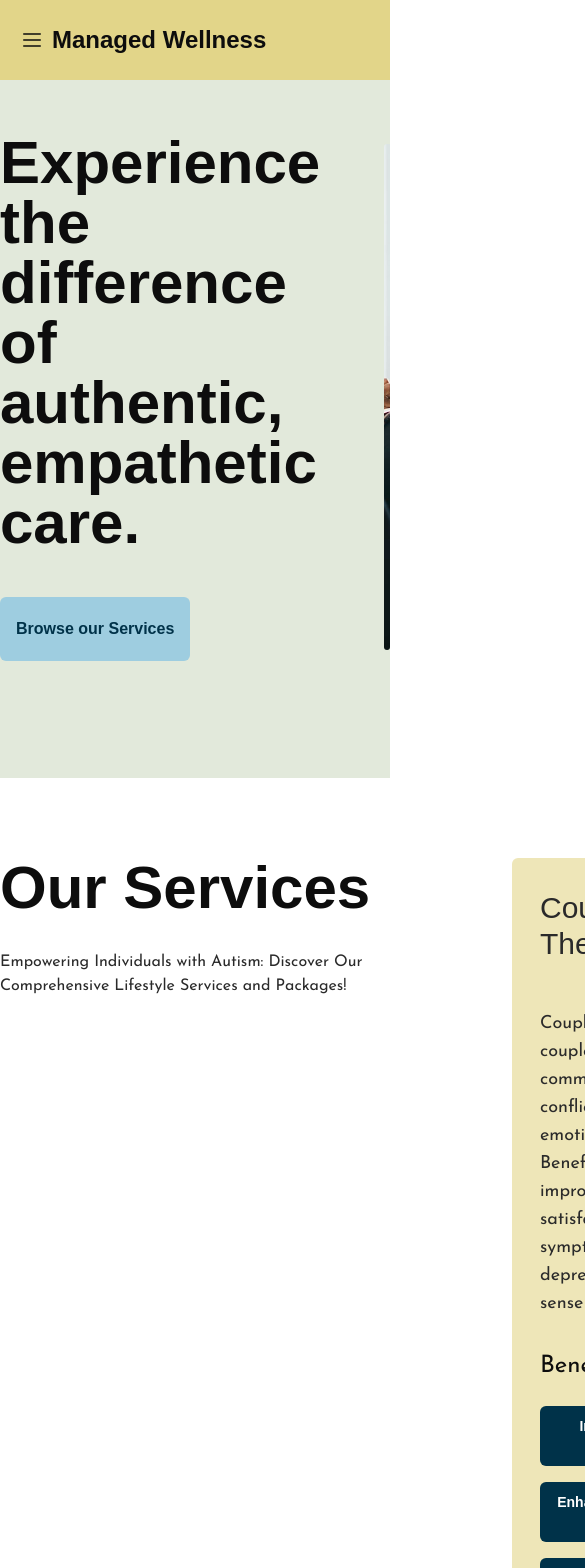
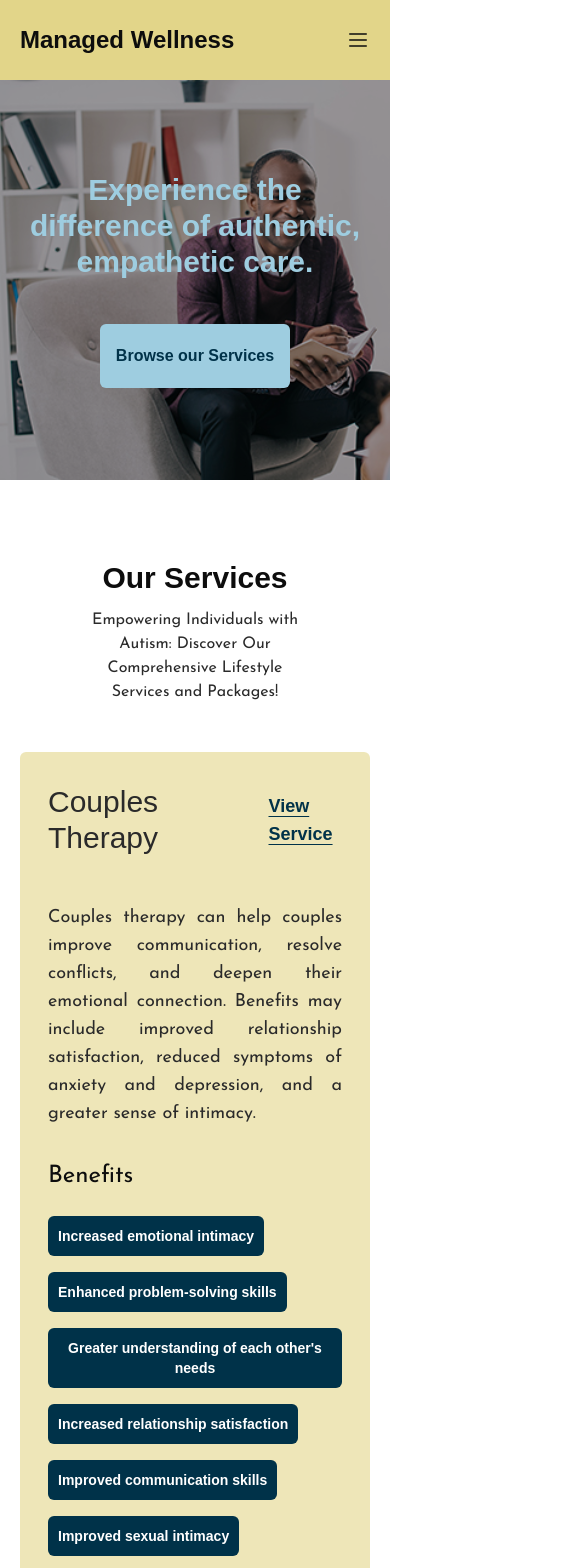
Before and after one commit to Richy-irad/managed-wellness, a Next.js app: page / in a window 390 px wide. Shown: the top 1568 px of the page, 585 px wide, since content can reach past the window. Built offline with nearby package versions, Linux system fonts and the light colour scheme; a web font is replaced by a local one.

Commit message:
add responsive designs up to md devices

```diff
--- a/src/components/footer.tsx
+++ b/src/components/footer.tsx
@@ -11,9 +11,8 @@ const navigation = [
 export default function Footer() {
   return (
     <footer className="bg-sage-green/30 font-josefin-sans text-dark">
-      <div className="lg:container lg:mx-auto">
-        <div className="px-5 lg:px-0 py-6 lg:mx-20">
-          <div className="flex gap-x-6 justify-start lg:justify-between mb-10">
+      <div className="px-5 lg:px-0 py-6 lg:mx-40">
+        <div className="flex gap-x-6 justify-start md:justify-between mb-10">
           {/* sitemap */}
           <div className="basis-full md:basis-1/2 lg:basis-1/4 flex gap-x-12">
             {navigation.map((item) => (
@@ -42,7 +41,6 @@ export default function Footer() {
           <Copyright size={20} /> Managed Wellness. All rights Reserved
         </div>
       </div>
-      </div>
     </footer>
   );
 }
--- a/src/components/navbar.tsx
+++ b/src/components/navbar.tsx
@@ -46,20 +46,9 @@ export default function Navbar() {
   return (
     <Disclosure as="nav" className="bg-muted-yellow font-josefin-sans">
       {({ open }) => (
-        <div className="lg:container lg:mx-auto">
-          <div className="px-5 lg:px-0 py-6 lg:mx-20">
-            <div className="flex items-center justify-start gap-2">
-              <div className="flex md:hidden">
-                {/* Mobile menu button */}
-                <Disclosure.Button className="inline-flex items-center justify-center text-black">
-                  <span className="sr-only">Open main menu</span>
-                  {open ? (
-                    <X className="block h-6 w-6" aria-hidden="true" />
-                  ) : (
-                    <List className="block h-6 w-6" aria-hidden="true" />
-                  )}
-                </Disclosure.Button>
-              </div>
+        <>
+          <div className="px-5 lg:px-0 py-6 lg:mx-40">
+            <div className="flex items-center justify-between gap-2">
               <div className="flex items-center justify-between w-full">
                 <div className="flex-shrink-0">
                   <Link href="/" className="font-bold text-2xl">
@@ -78,6 +67,18 @@ export default function Navbar() {
                   </div>
                 </div>
               </div>
+
+              <div className="flex md:hidden">
+                {/* Mobile menu button */}
+                <Disclosure.Button className="inline-flex items-center justify-center text-black">
+                  <span className="sr-only">Open main menu</span>
+                  {open ? (
+                    <X className="block h-6 w-6" aria-hidden="true" />
+                  ) : (
+                    <List className="block h-6 w-6" aria-hidden="true" />
+                  )}
+                </Disclosure.Button>
+              </div>
             </div>
           </div>
 
@@ -90,7 +91,7 @@ export default function Navbar() {
               ))}
             </div>
           </Disclosure.Panel>
-        </div>
+        </>
       )}
     </Disclosure>
   );
--- a/src/pages/_app.tsx
+++ b/src/pages/_app.tsx
@@ -45,8 +45,8 @@ const josefinSans = localFont({
 
 export default function App({ Component, pageProps }: AppProps) {
   return (
-    <main className={`${josefinSans.variable}`}>
+    <div className={`${josefinSans.variable}`}>
       <Component {...pageProps} />
-    </main>
+    </div>
   );
 }
--- a/src/pages/index.tsx
+++ b/src/pages/index.tsx
@@ -6,7 +6,6 @@ import Navbar from "@/components/navbar";
 import Footer from "@/components/footer";
 
 import heroImage from "../../public/assets/hero-image.jpg";
-import favicon from "../../public/favicon.ico";
 
 import { getMinServices } from "@/lib/services";
 import { IndexProps } from "@/lib/types";
@@ -42,11 +41,10 @@ const Home: FC<IndexProps> = ({ services }) => {
       <Navbar />
       <main className="font-josefin-sans">
         {/* hero section */}
-        <div className="bg-sage-green/30">
-          <div className="lg:container lg:mx-auto">
-            <div className="flex gap-x-16 items-center lg:px-20 h-[698px] pt-16 pb-32">
-              <div className="basis-1/2 flex flex-col gap-y-11 items-start">
-                <h1 className="text-6xl font-bold text-black">
+        <div className="bg-hero-pattern bg-cover bg-black/40 bg-blend-overlay lg:bg-none lg:bg-sage-green/30">
+          <div className="flex gap-x-16 items-center pt-16 h-[400px]  lg:mx-40 lg:h-[698px] pb-16 lg:pb-32">
+            <div className="basis-full lg:basis-1/2 flex flex-col gap-y-11 items-center lg:items-start px-5">
+              <h1 className="text-3xl md:text-4xl lg:text-6xl font-bold text-light-blue lg:text-black text-center lg:text-start">
                 Experience the difference of authentic, empathetic care.
               </h1>
 
@@ -57,7 +55,7 @@ const Home: FC<IndexProps> = ({ services }) => {
                 Browse our Services
               </Link>
             </div>
-              <div className="basis-1/2 h-full">
+            <div className="hidden lg:block basis-1/2 h-full">
               <Image
                 src={heroImage}
                 priority
@@ -67,24 +65,22 @@ const Home: FC<IndexProps> = ({ services }) => {
             </div>
           </div>
         </div>
-        </div>
 
         {/* services section */}
         <div className="bg-white">
-          <div className="lg:container lg:mx-auto">
-            <div className="flex gap-x-32 items-start lg:px-20 py-20">
+          <div className="flex gap-y-12 lg:gap-x-32 items-start px-5 lg:mx-40 py-20 flex-wrap lg:flex-nowrap">
             <div className="basis-full lg:basis-5/12">
-                <div className="flex flex-col gap-y-8 w-96">
-                  <h1 className="text-6xl font-bold text-black">
+              <div className="flex flex-col gap-y-3 lg:gap-y-8 w-8/12 lg:w-96 items-center lg:items-start mx-auto text-center lg:text-start">
+                <h1 className="text-3xl md:text-4xl lg:text-6xl font-bold text-black">
                   Our Services
                 </h1>
                 <p className="text-dark font-lg">
-                    Empowering Individuals with Autism: Discover Our
-                    Comprehensive Lifestyle Services and Packages!
+                  Empowering Individuals with Autism: Discover Our Comprehensive
+                  Lifestyle Services and Packages!
                 </p>
               </div>
             </div>
-              <div className="basis-full lg:basis-7/12 flex flex-col gap-y-12 items-start">
+            <div className="basis-full lg:basis-7/12 flex flex-col gap-y-12 items-center lg:items-start">
               {services.map((service) => (
                 <Service
                   key={service.service}
@@ -101,16 +97,16 @@ const Home: FC<IndexProps> = ({ services }) => {
             </div>
           </div>
         </div>
-        </div>
 
         {/* contact */}
         <div className="bg-white">
-          <div className="lg:container lg:mx-auto">
-            <div className="lg:px-20 py-20 flex flex-col gap-y-8">
-              <h1 className="text-start lg:text-end text-5xl">Get in Touch</h1>
-              <div className="flex justify-between">
-                <div className="basis-7/12">
-                  <form className="flex flex-col gap-y-8 items-start">
+            <div className="px-5 lg:mx-40 py-20 flex flex-col gap-y-8">
+              <h1 className="text-center lg:text-end text-3xl md:text-4xl lg:text-6xl font-bold">
+                Get in Touch
+              </h1>
+              <div className="flex justify-between flex-wrap gap-y-4">
+                <div className="basis-full lg:basis-7/12">
+                  <form className="flex flex-col gap-y-8 items-center lg:items-start">
                     <div className="flex flex-col gap-y-6 w-full">
                       {/* first and last names */}
                       <div className="flex gap-x-6">
@@ -180,20 +176,19 @@ const Home: FC<IndexProps> = ({ services }) => {
                     </button>
                   </form>
                 </div>
-                <div className="basis-4/12 flex flex-col gap-y-10 px-7 py-8">
-                  <div className="flex flex-col gap-y-3 items-start">
-                    <p className="font-bold text-3xl">Phone</p>
-                    <p className="font-bold text-2xl">+254737965972</p>
+                <div className="basis-full gap-x-10 gap-y-10 px-7 py-8 items-center justify-center lg:justify-start lg:basis-4/12 flex flex-row lg:flex-col lg:items-start">
+                  <div className="flex flex-col gap-y-3 items-start lg:items-end text-start lg:text-end w-full">
+                    <p className="font-semibold text-3xl">Phone</p>
+                    <p className="font-regular text-2xl">+254737965972</p>
                   </div>
-                  <div className="flex flex-col gap-y-3 items-start">
-                    <p className="font-bold text-3xl">E-mail</p>
+                  <div className="flex flex-col gap-y-3 items-start lg:items-end text-start lg:text-end w-full">
+                    <p className="font-semibold text-3xl">E-mail</p>
                     <Link
                       href="mailto:info@managedwellness.com"
-                      className="font-bold text-2xl hover:text-sage-green"
+                      className="font-regular text-2xl hover:text-sage-green"
                     >
                       info@managedwellness.com
                     </Link>
-                  </div>
                   </div>
                 </div>
               </div>
--- a/src/pages/services/[slug].tsx
+++ b/src/pages/services/[slug].tsx
@@ -55,8 +55,7 @@ const Service: FC<ServiceProps> = ({ service }): JSX.Element => {
 
       <main className="font-josefin-sans">
         {/* services section */}
-        <div className="lg:container lg:mx-auto">
-          <div className="flex gap-x-32 items-start lg:px-20 py-20">
+        <div className="flex gap-x-32 items-start px-5 lg:mx-40 py-20">
           <div className="basis-full lg:basis-6/12 mx-auto">
             <div className="flex flex-col gap-y-8">
               <h1 className="text-5xl font-bold">{service.service}</h1>
@@ -79,7 +78,6 @@ const Service: FC<ServiceProps> = ({ service }): JSX.Element => {
             </div>
           </div>
         </div>
-        </div>
       </main>
 
       <Footer />
--- a/src/styles/globals.css
+++ b/src/styles/globals.css
@@ -3,11 +3,5 @@
 @tailwind utilities;
 
 body {
-  color: rgb(var(--foreground-rgb));
-  background: linear-gradient(
-      to bottom,
-      transparent,
-      rgb(var(--background-end-rgb))
-    )
-    rgb(var(--background-start-rgb));
+  width: 100%;
 }
--- a/tailwind.config.js
+++ b/tailwind.config.js
@@ -30,6 +30,9 @@ module.exports = {
       padding: {
         18: "72px",
       },
+      backgroundImage: {
+        "hero-pattern": "url('/assets/hero-image-sm.jpg')",
+      },
     },
   },
   plugins: [],
```
Also changed, not shown: src/pages/about.tsx (+43 -58 lines), src/pages/contact.tsx (+14 -14 lines), src/pages/services.tsx (+7 -11 lines), public/assets/hero-image-sm.jpg (added). Lines whose indentation alone changed are shown as unchanged.
